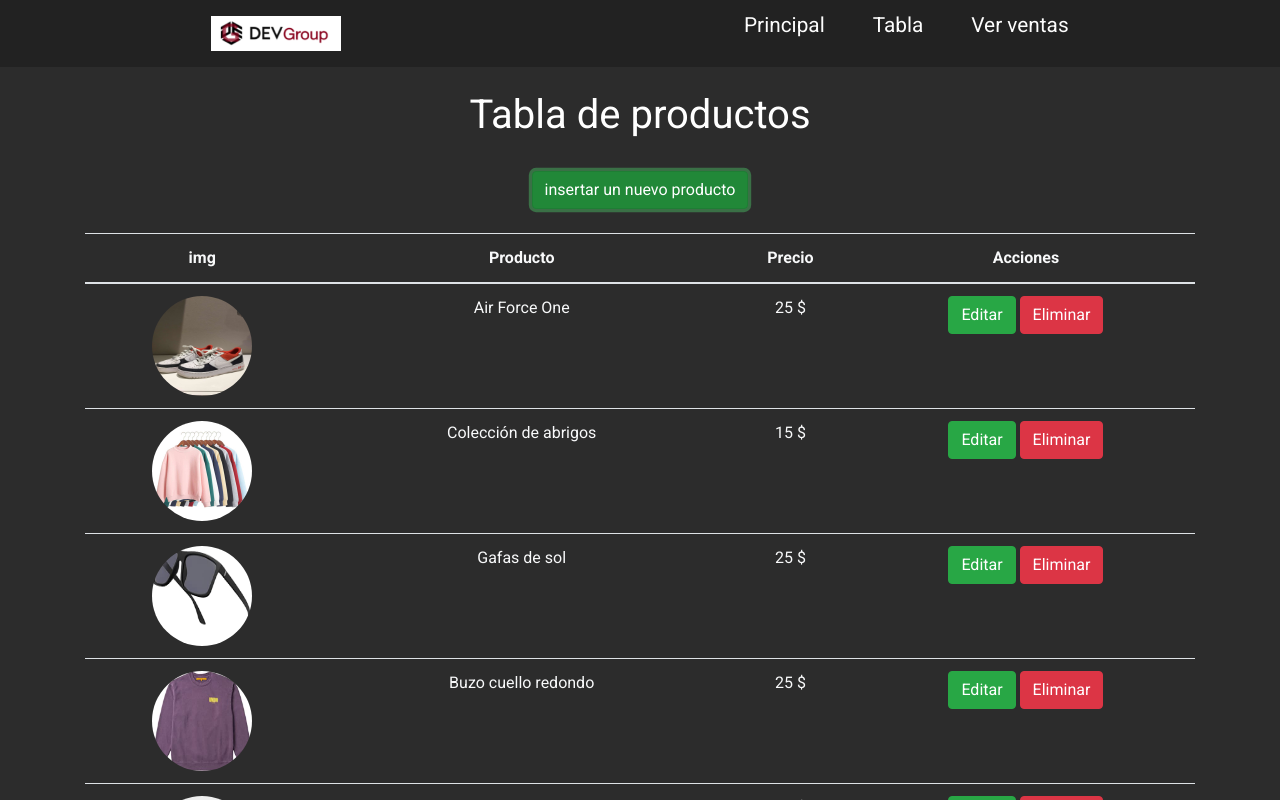
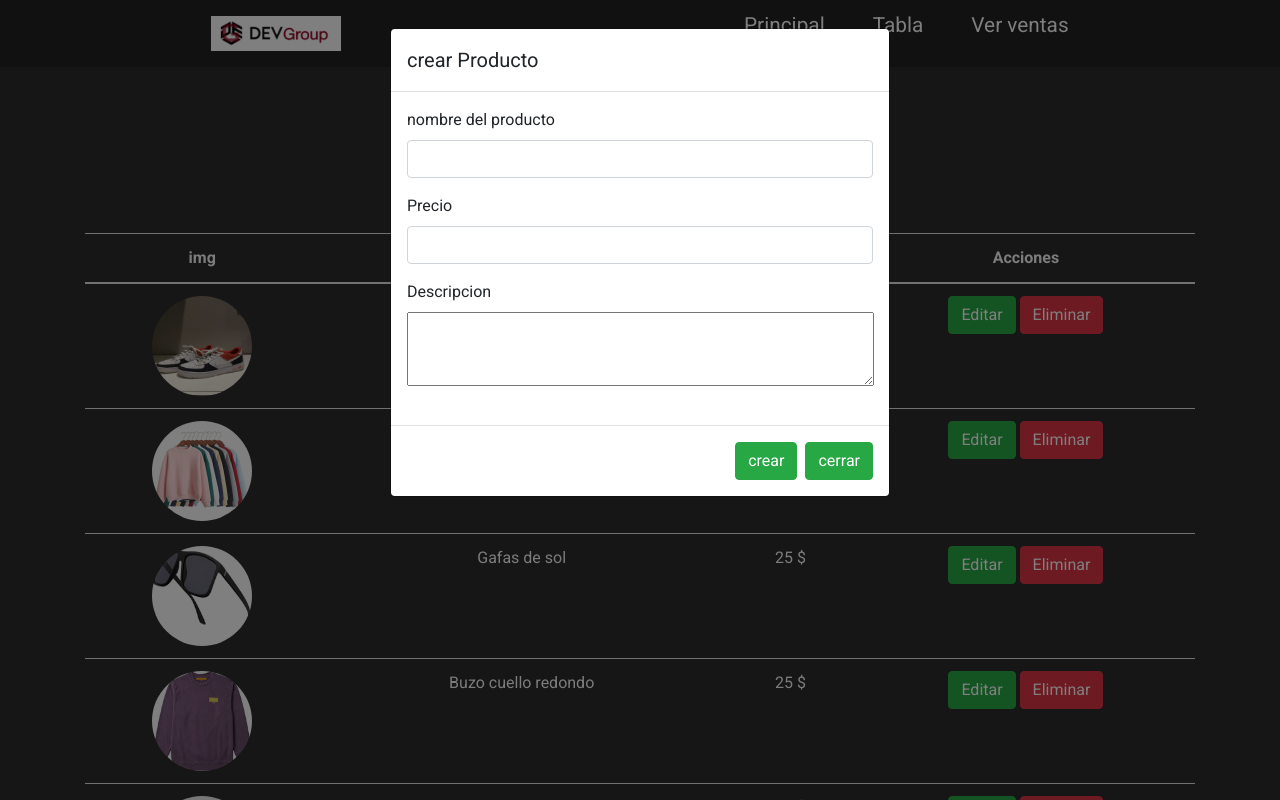
Before and after one commit to DevGroupMinTicC4/javascriptdevgroup, a React (Create React App) app: page /admin in a window 1280 px wide. Both pictures are taken after a click on the button "insertar un nuevo producto". Shown: the top 800 px of the page. Built offline with nearby package versions, Linux system fonts and the light colour scheme; a web font is replaced by a local one.

Commit message:
modales corregidos

```diff
--- a/public/index.html
+++ b/public/index.html
@@ -25,6 +25,7 @@
   <body>
     <noscript>You need to enable JavaScript to run this app.</noscript>
     <div id="root"></div>
+    <div id="portal"></div>
     <script src="https://code.jquery.com/jquery-3.2.1.slim.min.js"
       integrity="sha384-KJ3o2DKtIkvYIK3UENzmM7KCkRr/rE9/Qpg6aAZGJwFDMVNA/GpGFF93hXpG5KkN"
       crossorigin="anonymous">
--- a/src/App.js
+++ b/src/App.js
@@ -131,6 +131,12 @@ function App() {
     setProductos(nuevo)
 
   }
+  function crear(info){
+    info.img="defecto";
+    console.log(info)
+    let nuevo=[info]
+    setProductos((prev)=>[...prev,...nuevo])
+  }
   function onClose(id) {
     console.log("entre")
     setProductos(oldProductos => oldProductos.filter(p => p.id !== id));
@@ -142,7 +148,7 @@ function App() {
           <Routes>
             <Route path="/" element={[<NavBar />, <Inicio />, <Footer/>]} />
             <Route path="/home" element={[<NavBar />, <Productos productos={productos}/>, <Footer/>]}></Route>
-            <Route path='/admin' element={[<NavBarAdmin/>,<Tabla  editar={editar} productos={productos} onClose={onClose}/>,<Footer/>]}></Route>
+            <Route path='/admin' element={[<NavBarAdmin/>,<Tabla  editar={editar} productos={productos} onClose={onClose} crear={crear}/>,<Footer/>]}></Route>
             <Route path='/ventas' element={[<NavBarAdmin/>,<Ventas ventas={ventas}/>]}/>
             <Route path="/carro" element={[<NavBar/>, <Carro/>]}></Route>
           </Routes>
--- a/src/components/Carro.js
+++ b/src/components/Carro.js
@@ -1,4 +1,5 @@
 import React from "react";
+import { Link } from "react-router-dom";
 import '../stylesheets/carro.css';
 
 function Carro(){
@@ -7,7 +8,7 @@ function Carro(){
             <div className="carro-container">
                 <h3>No hay ningún producto en el carro :(</h3>
                 <h3 className="margin">Haz click en el siguiente enlace para agregar productos</h3>
-                <a href="http://localhost:3000/home" className="comprar-p">Compra ahora</a>
+                <Link to="/home" className="comprar-p">Compra ahora</Link>
             </div>
         </>
     )
--- a/src/components/Inicio.js
+++ b/src/components/Inicio.js
@@ -9,7 +9,7 @@ function Inicio() {
         <h3>
           Soy <Link to="/home">Usuario</Link> o{" "}
           {/* Soy <a href="http://localhost:3000/home"></a> o{" "} */}
-          <a href="http://localhost:3000/admin">Administrador</a>
+          <Link to="/admin">Administrador</Link>
         </h3>
         <div className="sesion">
           <form className="form">
--- a/src/components/Tabla.js
+++ b/src/components/Tabla.js
@@ -1,52 +1,115 @@
-import React, { useState } from 'react'
-import s from '../stylesheets/tabla.module.css'
-import {Table, Button, TextArea, Modal, ModalBody, ModalHeader, FormGroup, Input, Label, ModalFooter} from 'reactstrap';
+import React, { useState } from "react";
+import s from "../stylesheets/tabla.module.css";
+import {
+  Table,
+  Button,
+  Modal,
+  ModalBody,
+  ModalHeader,
+  FormGroup,
+  Input,
+  Label,
+  ModalFooter,
+} from "reactstrap";
 
-
-
-
-export const Tabla = ({productos, onClose, editar}) => {
-  const [abierto,setAbierto]=useState(false)
-  const [nombre,setNombre]=useState("")
-  const [descripcion,setDescripcion]=useState("")
-  const [precio,setPrecio]=useState("")
-  const [img,setImg]=useState("")
-  const [id,setId]=useState("")
-  function abrirModal(dato){
-    console.log(dato)
-    setNombre(dato.nombre)
-    setDescripcion(dato.descripcion)
-    setPrecio(dato.precio)
-    setId(dato.id)
-    setImg(dato.img)
-    setAbierto((actual)=>{
-      if(actual==true){
-        return false
-      }else{
-        return true
+export const Tabla = ({ productos, onClose, editar,crear }) => {
+  const [abierto, setAbierto] = useState(false);
+  const [abierto2, setAbierto2] = useState(false);
+  const [nombre, setNombre] = useState("");
+  const [descripcion, setDescripcion] = useState("");
+  const [precio, setPrecio] = useState("");
+  const [img, setImg] = useState("");
+  const [id, setId] = useState("");
+  function abrirModal(dato) {
+    console.log(dato);
+    setNombre(dato.nombre);
+    setDescripcion(dato.descripcion);
+    setPrecio(dato.precio);
+    setId(dato.id);
+    setImg(dato.img);
+    setAbierto((actual) => {
+      if (actual == true) {
+        return false;
+      } else {
+        return true;
       }
-    })
+    });
   }
-  function cerrarModal(){
-    setAbierto((actual)=>{
-      if(actual==true){
-        return false
-      }else{
-        return true
+  function abrir(){
+    setAbierto2((actual) => {
+      if (actual == true) {
+        return false;
+      } else {
+        return true;
       }
-    })
+    });
   }
-
   return (
     <>
       <div className={`container ${s.tabla}`}>
-      <br/>
+        <br />
         <h1>Tabla de productos</h1>
         <br />
-          <Button color='success'>insertar un nuevo producto</Button>
+        <Button onClick={abrir} color="success">insertar un nuevo producto</Button>
+        <Modal isOpen={abierto2}>
+          <ModalHeader>crear Producto</ModalHeader>
+          <ModalBody>
+            <FormGroup>
+              <Label for="nombre">nombre del producto</Label>
+              <Input
+                type="text"
+                id="nombre"
+                value={nombre}
+                onChange={(e) => setNombre(e.target.value)}
+              ></Input>
+            </FormGroup>
+            <FormGroup>
+              <Label for="precio">Precio</Label>
+              <Input
+                type="text"
+                id="Precio"
+                value={`${precio}`}
+                onChange={(e) => setPrecio(e.target.value)}
+              ></Input>
+            </FormGroup>
+            <FormGroup>
+              <Label for="descripcion">Descripcion</Label>
+              <br></br>
+              <textarea
+                className="descripcion"
+                rows="3"
+                cols="50"
+                type="text"
+                id="descripcion"
+                onChange={(e) => setDescripcion(e.target.value)}
+                value={`${descripcion}`}
+              ></textarea>
+            </FormGroup>
+          </ModalBody>
+          <ModalFooter>
+            <Button
+              onClick={() => {
+                crear({
+                  id: productos.length+1,
+                  nombre: nombre,
+                  precio: precio,
+                  descripcion: descripcion,
+                });
+                abrir();
+              }}
+              color="success"
+            >
+              crear
+            </Button>
+            <Button onClick={abrir} color="success">
+              cerrar
+            </Button>
+          </ModalFooter>
+        </Modal>
+
         <br />
         <Table>
-            <thead className='text-light'>
+          <thead className="text-light">
             <tr>
               <th>img</th>
               <th>Producto</th>
@@ -54,45 +117,81 @@ export const Tabla = ({productos, onClose, editar}) => {
               <th>Acciones</th>
             </tr>
           </thead>
-            <tbody className='text-light'>
+          <tbody className="text-light">
             {productos.map((dato) => (
               <tr key={dato.id}>
-                  <td><img className={s.imagens} src={require(`../assets/img/${dato.img}.jpg`)} alt="Air Force One"/></td>
+                <td>
+                  <img
+                    className={s.imagens}
+                    src={require(`../assets/img/${dato.img}.jpg`)}
+                    alt="Air Force One"
+                  />
+                </td>
                 <td>{dato.nombre}</td>
                 <td>{dato.precio} $</td>
                 <td>
-                    <Button onClick={()=>abrirModal(dato)} color="success">Editar</Button>
+                  <Button onClick={() => abrirModal(dato)} color="success">
+                    Editar
+                  </Button>
                   <Modal isOpen={abierto}>
-                        <ModalHeader>
-                          editar
-                        </ModalHeader>
+                    <ModalHeader>editar</ModalHeader>
                     <ModalBody>
                       <FormGroup>
-                            <Label for='nombre'>nombre del producto</Label>
-                            <Input type='text' id="nombre"  value={nombre}  onChange={(e) => setNombre(e.target.value)}></Input>
+                        <Label for="nombre">nombre del producto</Label>
+                        <Input
+                          type="text"
+                          id="nombre"
+                          value={nombre}
+                          onChange={(e) => setNombre(e.target.value)}
+                        ></Input>
                       </FormGroup>
                       <FormGroup>
-                            <Label for='precio'>Precio</Label>
-                            <Input type='text' id="Precio" value={`${precio}`} onChange={(e) => setPrecio(e.target.value)}></Input>
+                        <Label for="precio">Precio</Label>
+                        <Input
+                          type="text"
+                          id="Precio"
+                          value={`${precio}`}
+                          onChange={(e) => setPrecio(e.target.value)}
+                        ></Input>
                       </FormGroup>
                       <FormGroup>
-                            <Label for='descripcion'>Descripcion</Label>
+                        <Label for="descripcion">Descripcion</Label>
                         <br></br>
-                            <textarea className='descripcion' rows="3" cols="50" type='text' id="descripcion" onChange={(e) => setDescripcion(e.target.value)} value={`${descripcion}`}></textarea>
+                        <textarea
+                          className="descripcion"
+                          rows="3"
+                          cols="50"
+                          type="text"
+                          id="descripcion"
+                          onChange={(e) => setDescripcion(e.target.value)}
+                          value={`${descripcion}`}
+                        ></textarea>
                       </FormGroup>
                     </ModalBody>
                     <ModalFooter>
-                          <Button  onClick={()=>{
-                            editar({id:id,nombre:nombre,precio:precio,descripcion:descripcion,img:img});
-                            cerrarModal();
+                      <Button
+                        onClick={() => {
+                          editar({
+                            id: id,
+                            nombre: nombre,
+                            precio: precio,
+                            descripcion: descripcion,
+                            img: img,
+                          });
+                          abrirModal();
                         }}
-                           color='success'>editar</Button>
-                           <Button onClick={abrirModal} color='success'>cerrar</Button>
+                        color="success"
+                      >
+                        editar
+                      </Button>
+                      <Button onClick={abrirModal} color="success">
+                        cerrar
+                      </Button>
                     </ModalFooter>
-                      </Modal>
-
-                    {" "}
-                    <Button  onClick={()=>onClose(dato.id)} color="danger">Eliminar</Button>
+                  </Modal>{" "}
+                  <Button onClick={() => onClose(dato.id)} color="danger">
+                    Eliminar
+                  </Button>
                 </td>
               </tr>
             ))}
@@ -100,4 +199,5 @@ export const Tabla = ({productos, onClose, editar}) => {
         </Table>
       </div>
     </>
-)}
+  );
+};
--- a/src/stylesheets/tabla.module.css
+++ b/src/stylesheets/tabla.module.css
@@ -13,6 +13,9 @@
     height: 100px;
     border-radius: 100%;
 }
+body{
+    overflow-y: scroll !important;
+}
 
 /* .posicion{
     top: 25%;
```
Also changed, not shown: src/components/NavBar.js (+4 -3 lines), src/components/NavBarAdmin.js (+4 -3 lines), src/assets/img/defecto.jpg (added). Lines whose indentation alone changed are shown as unchanged.
